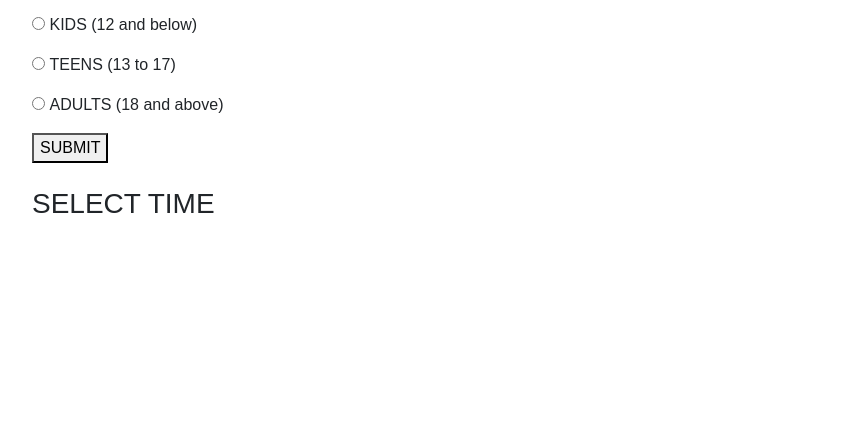
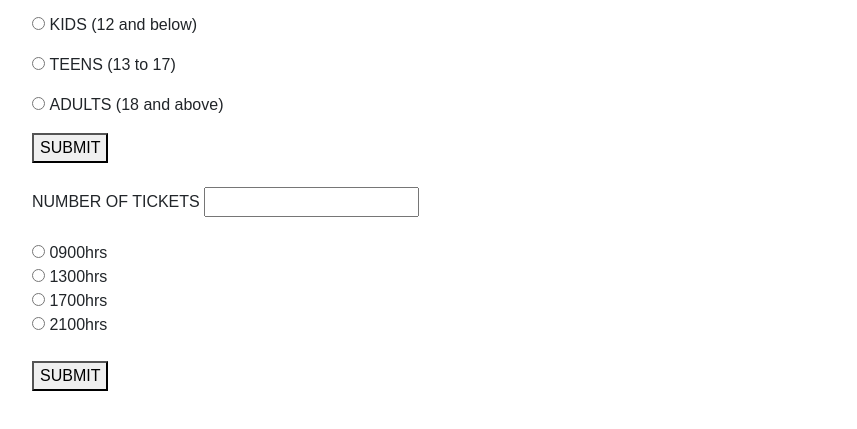
Before and after one commit to DruSadeMumba/movie-tickets, a plain HTML site: page index.html in a window 1280 px wide. Shown: the part 123-552 px from the top of the page, without its empty margins (50-907 px from the left). Drawn offline with nearby package versions, Linux system fonts and the light colour scheme.

Commit message:
Add number of tickets form

```diff
--- a/index.html
+++ b/index.html
@@ -53,8 +53,7 @@
               <label for="teen1">Twilight</label><br>
               <input type="radio" id="teen2" name="teen-movie">
               <label for="teen2">Hunger Games</label><br>
-                <input type="radio" id="teen3" name="teen-movie">
-                <label for="teen3">Divergent</label><br>
+              <input type="radio" id="teen3" name="teen-movie">                <label for="teen3">Divergent</label><br>
             </div>
             <div id="hidden-adults">
               <h2>ADULTS MOVIES</h2>
@@ -66,11 +65,17 @@
               <label for="adult3">Tenet</label><br>
             </div>
             <button onclick="validate2()" type="submit">SUBMIT</button>
-            </form>
+          </form><br><br>
         </div>
-          <div>
-            <h3>SELECT TIME</h3>
-            <form action="" class="time">
+      </div>
+      <div class="row">
+        <div class="col-md-6">
+          <form id="tkt-and-time">
+            <div class="form-group">
+              <label for="num-of-tkt">NUMBER OF TICKETS</label>
+              <input type="number" id="num-of-tkt" required>
+            </div><br>
+            <div class="form-group">
               <input type="radio" id="morning" name="time-period" required>
               <label for="morning">0900hrs</label><br>
               <input type="radio" id="afternoon" name="time-period">
@@ -79,6 +84,7 @@
               <label for="evening">1700hrs</label><br>
               <input type="radio" id="night" name="time-period">
               <label for="night">2100hrs</label><br>
+            </div><br>
             <button onclick="validate3()" type="submit">SUBMIT</button>
           </form>
         </div>
```
Lines whose indentation alone changed are shown as unchanged.
